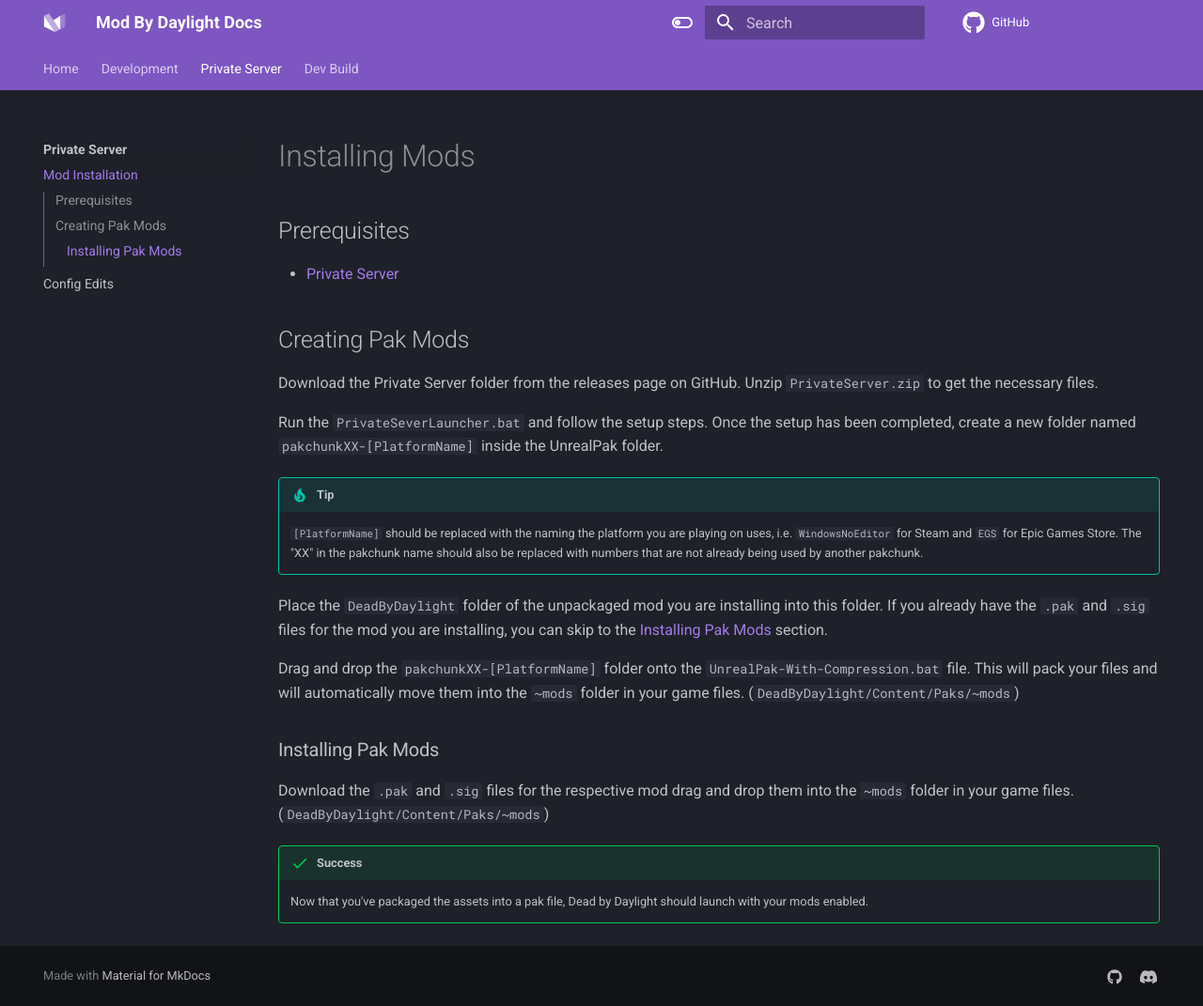
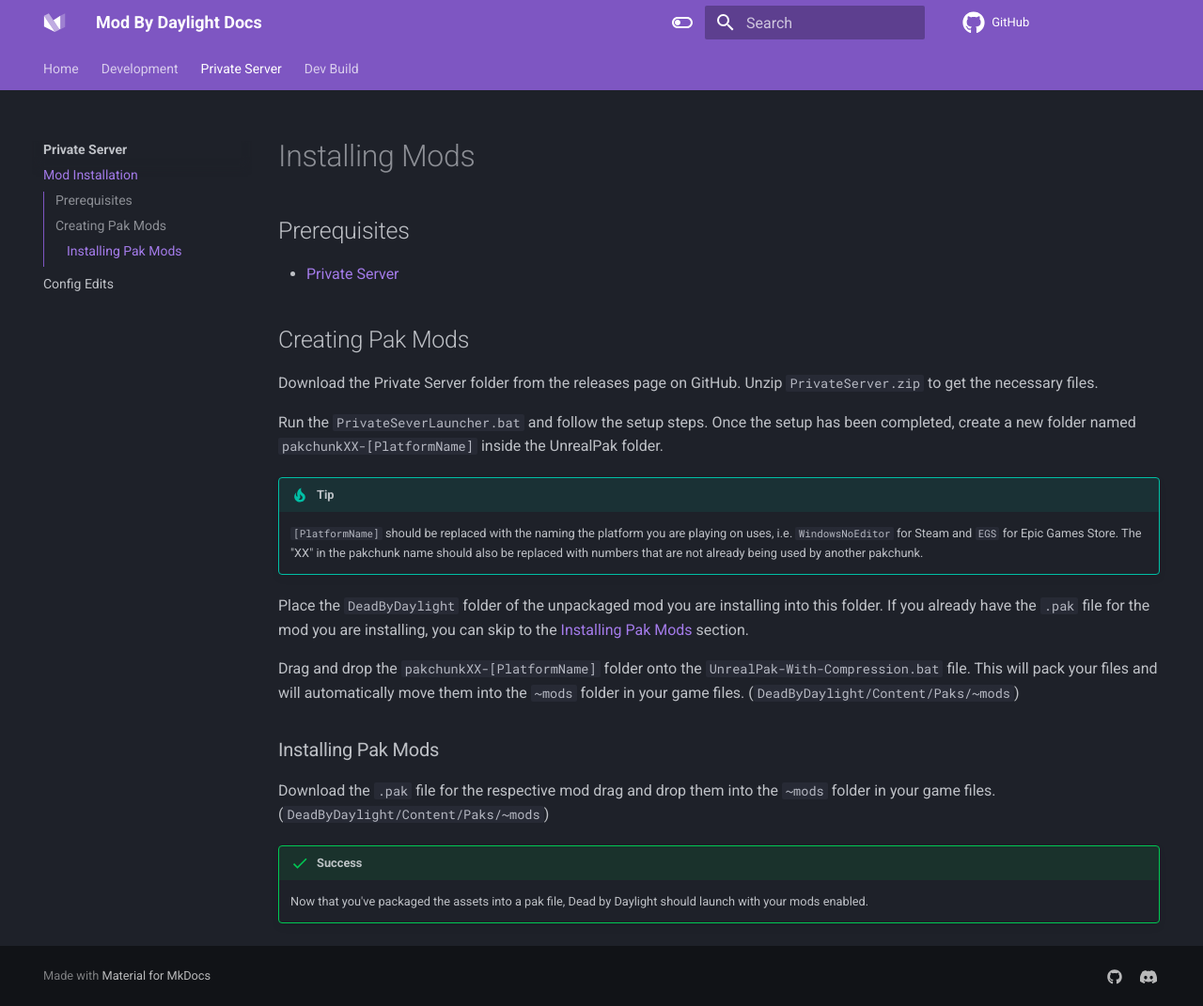
Before and after one commit to ModByDaylight/Documentation, an MkDocs documentation site: the page built from docs/PrivateServer/ModInstallation.md, in a window 1280 px wide and 1071 px high. Shown: the whole window at 94% size. Built offline with MkDocs 1.6.1 and Material for MkDocs 9.7.7, drawn with Linux system fonts in a browser that asks for light colours; comment, search, counter and statistics services are not loaded.

Commit message:
Removed information about .sig files as they are no longer needed

```diff
--- a/docs/PrivateServer/ModInstallation.md
+++ b/docs/PrivateServer/ModInstallation.md
@@ -14,13 +14,13 @@
 
     `[PlatformName]` should be replaced with the naming the platform you are playing on uses, i.e. `WindowsNoEditor` for Steam and `EGS` for Epic Games Store. The "XX" in the pakchunk name should also be replaced with numbers that are not already being used by another pakchunk.
 
-Place the `DeadByDaylight` folder of the unpackaged mod you are installing into this folder. If you already have the `.pak` and `.sig` files for the mod you are installing, you can skip to the [Installing Pak Mods](#installing-pak-mods) section.
+Place the `DeadByDaylight` folder of the unpackaged mod you are installing into this folder. If you already have the `.pak` file for the mod you are installing, you can skip to the [Installing Pak Mods](#installing-pak-mods) section.
 
 Drag and drop the `pakchunkXX-[PlatformName]` folder onto the `UnrealPak-With-Compression.bat` file. This will pack your files and will automatically move them into the `~mods` folder in your game files. (`DeadByDaylight/Content/Paks/~mods`)
 
 ### Installing Pak Mods
 
-Download the `.pak` and `.sig` files for the respective mod drag and drop them into the `~mods` folder in your game files. (`DeadByDaylight/Content/Paks/~mods`)
+Download the `.pak` file for the respective mod drag and drop them into the `~mods` folder in your game files. (`DeadByDaylight/Content/Paks/~mods`)
 
 !!! success
 
```
Also changed, not shown: docs/Development/UnrealEngine/Chunking.md (+2 -6 lines).
